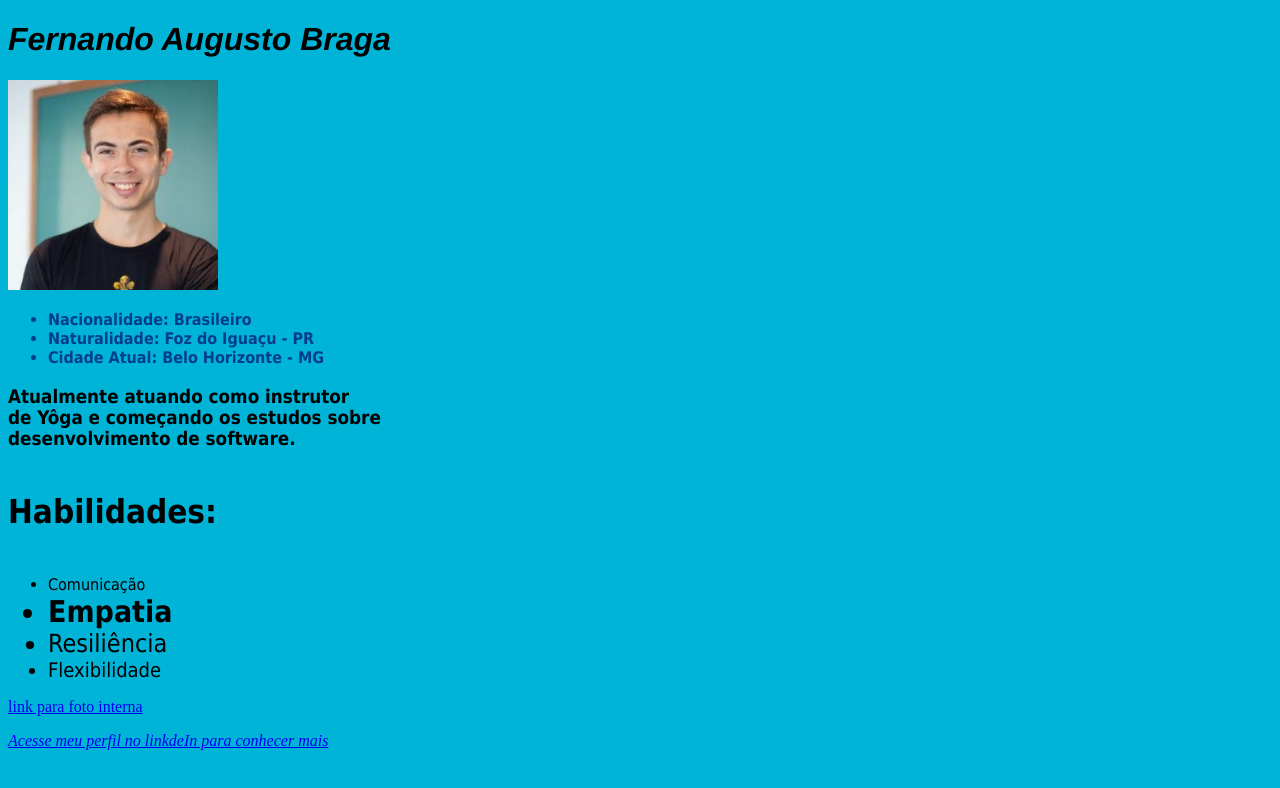
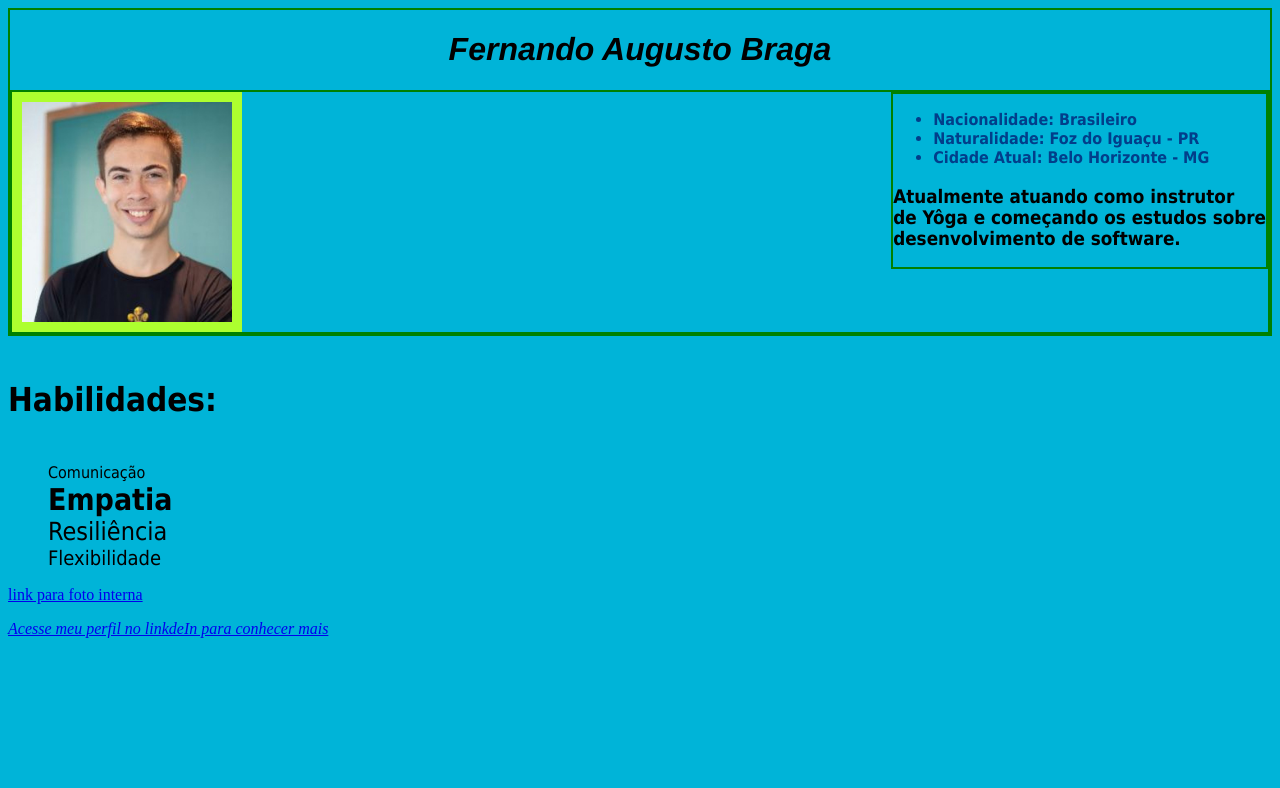
Before and after one commit to FerBraga/FerBraga.github.io, a plain HTML site: page index.html in a window 1280 px wide. Drawn offline with Linux system fonts and the light colour scheme.

Commit message:
estilizando portfolio

```diff
--- a/index.html
+++ b/index.html
@@ -3,47 +3,15 @@
 <head>
     <meta charset="UTF-8">
     <title>Apresentação</title>
-    <style>
-h1 {
-    font-family: Helvetica, sans-serif;
-}
-h3 {
-    font-family: Tahoma, sans-serif;
-}
-body {
-    background-color: #00B4D8;
-}
-.infopessoal {
-    font-family: Tahoma, sans-serif;
-    font-weight: 800;
-    color: #023E8A;
-}
-.habil1{
-    font-family: Tahoma,sans-serif;
-    font-size: 16px;
-}
-.habil2{
-    font-family: Tahoma, sans-serif;
-    font-size: 30px;
-}
-.habil3{
-    font-family: Tahoma, sans-serif;
-    font-size: 25px;
-}
-.habil4 {
-    font-family: Tahoma, sans-serif;
-    font-size: 20px;
-}
-h4{
-    font-family: Tahoma, sans-serif;
-    font-size: 33px;
-}
-    </style>
+    <link rel="stylesheet" href="style.css">
 </head>
 <body>
+    <div>
     <h1><em>Fernando Augusto Braga</em></h1>
     <p></p>
+    <div class="image-container">
     <img id="fotoperfil" src="TMDDFEPFU-U02L8JN7RHB-f5446b9eb631-512.jpeg" width="210px" alt="Foto perfil de Fernando Braga">
+    <div class="description">
     <ul class="infopessoal">
 <li>Nacionalidade: Brasileiro</li>
 <li>Naturalidade: Foz do Iguaçu - PR</li>
@@ -52,9 +20,12 @@ h4{
     <h3> Atualmente atuando como instrutor <br>
          de Yôga e começando os estudos sobre <br>
           desenvolvimento de software.</h3>
+    </div>
+    </div>
+    </div>
          <p></p>
          <h4>Habilidades:</h4>
-         <ul>
+         <ul class="listahabil">
              <li class="habil1">Comunicação</li>
              <li class="habil2"> <strong>Empatia</strong></li>
              <li class="habil3">Resiliência</li>
--- /dev/null
+++ b/style.css
@@ -0,0 +1,55 @@
+h1 {
+    font-family: Helvetica, sans-serif;
+    text-align: center;
+}
+h3 {
+    font-family: Tahoma, sans-serif;
+}
+body {
+    background-color: #00B4D8;
+}
+.infopessoal {
+    font-family: Tahoma, sans-serif;
+    font-weight: 800;
+    color: #023E8A;
+}
+.habil1{
+    font-family: Tahoma,sans-serif;
+    font-size: 16px;
+}
+.habil2{
+    font-family: Tahoma, sans-serif;
+    font-size: 30px;
+}
+.habil3{
+    font-family: Tahoma, sans-serif;
+    font-size: 25px;
+}
+.habil4 {
+    font-family: Tahoma, sans-serif;
+    font-size: 20px;
+}
+h4{
+    font-family: Tahoma, sans-serif;
+    font-size: 33px;
+}
+.listahabil {
+    list-style-type:none;
+}
+div {
+    border:2px solid green;
+}
+#fotoperfil {
+    float: left;
+    height: 220px;
+    padding: 10px;
+    background-color: greenyellow;
+}
+.image-container {
+    height: 240px;
+
+}
+.description {
+    float: right;
+    right: 100px;
+}
```
